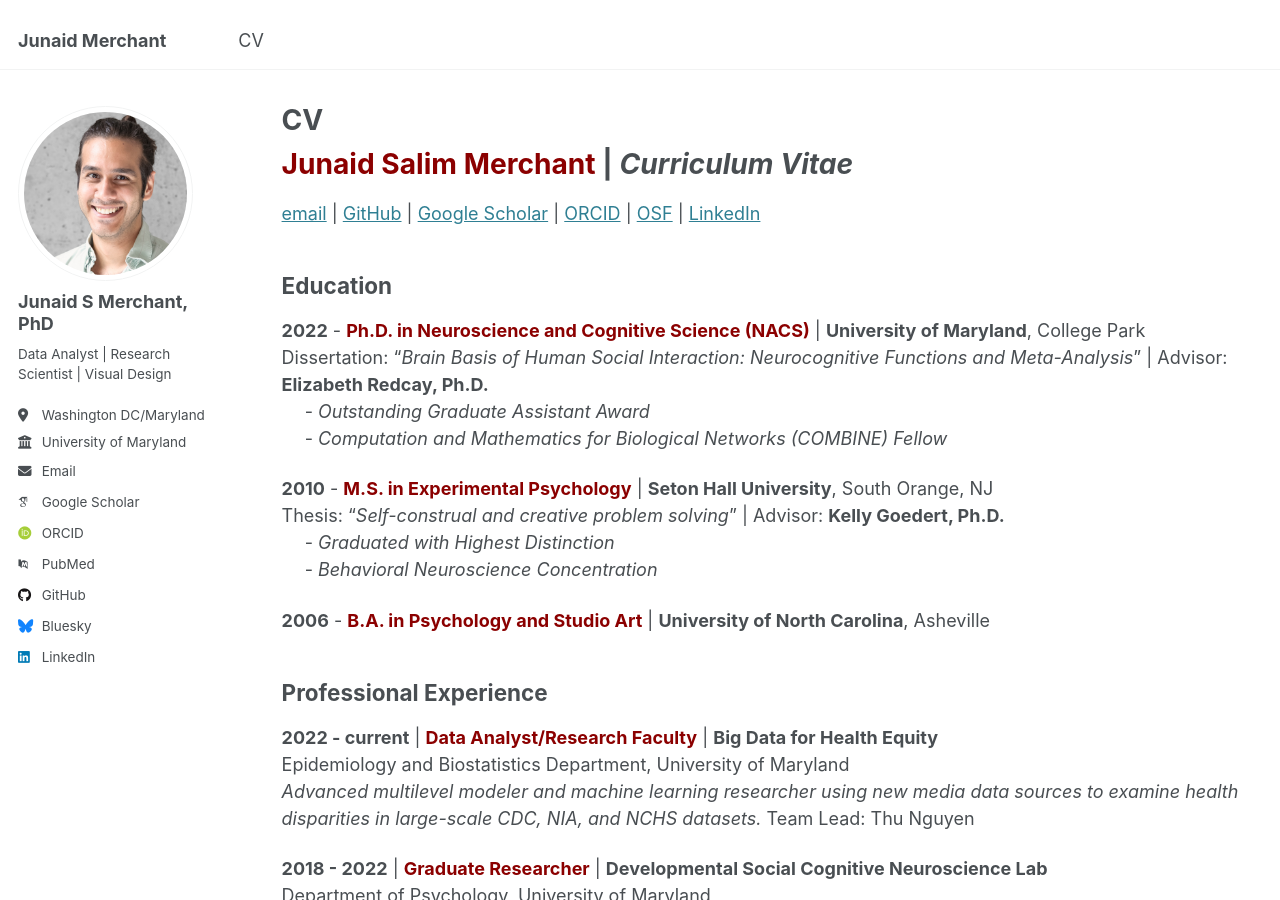
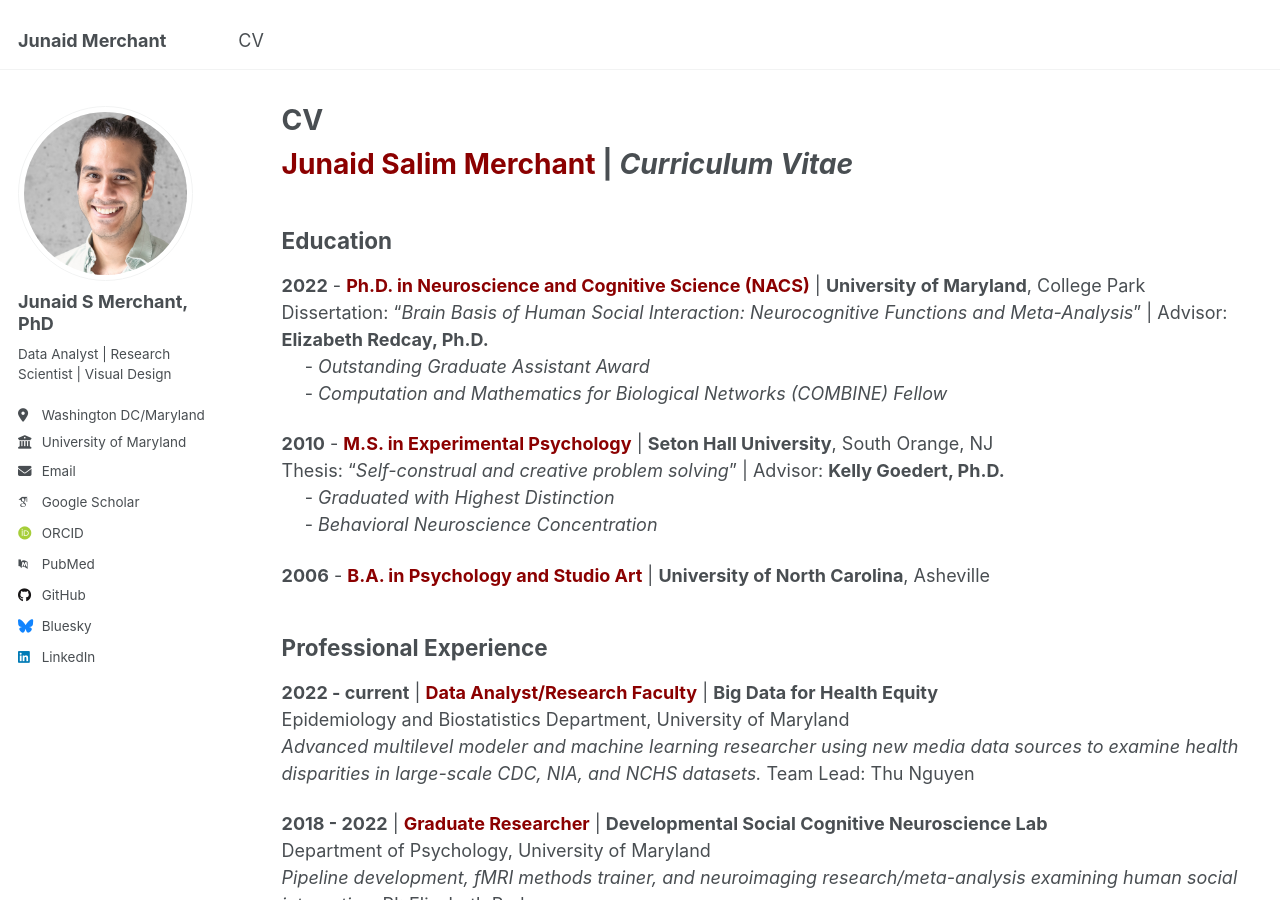
Before and after one commit to JunaidMerchant/JunaidMerchant.github.io, a Jekyll site: the page built from _pages/cv.md, in a window 1280 px wide and 900 px high. Built offline with Jekyll 4.4.1, drawn with Linux system fonts in a browser that asks for light colours; some web fonts are replaced.

Commit message:
Update cv.md

```diff
--- a/_pages/cv.md
+++ b/_pages/cv.md
@@ -11,11 +11,7 @@ redirect_from:
 
 # <span style="color:darkred">Junaid Salim Merchant</span> | *Curriculum Vitae* #
 
-[email](http://merchantjs@gmail.com) |
-[GitHub](https://github.com/JunaidMerchant) |
-[Google Scholar](https://scholar.google.com/citations?user=MeX7UKIAAAAJ) |
-[ORCID](https://orcid.org/0000-0002-4315-6211) | [OSF](https://osf.io/85skm/) |
-[LinkedIn](https://www.linkedin.com/in/junaid-s-merchant/)
+
 
 ## Education ##
 **2022** - **<span style="color:darkred"> Ph.D. in Neuroscience and Cognitive Science (NACS)</span>** | **University of Maryland**, College Park
```
